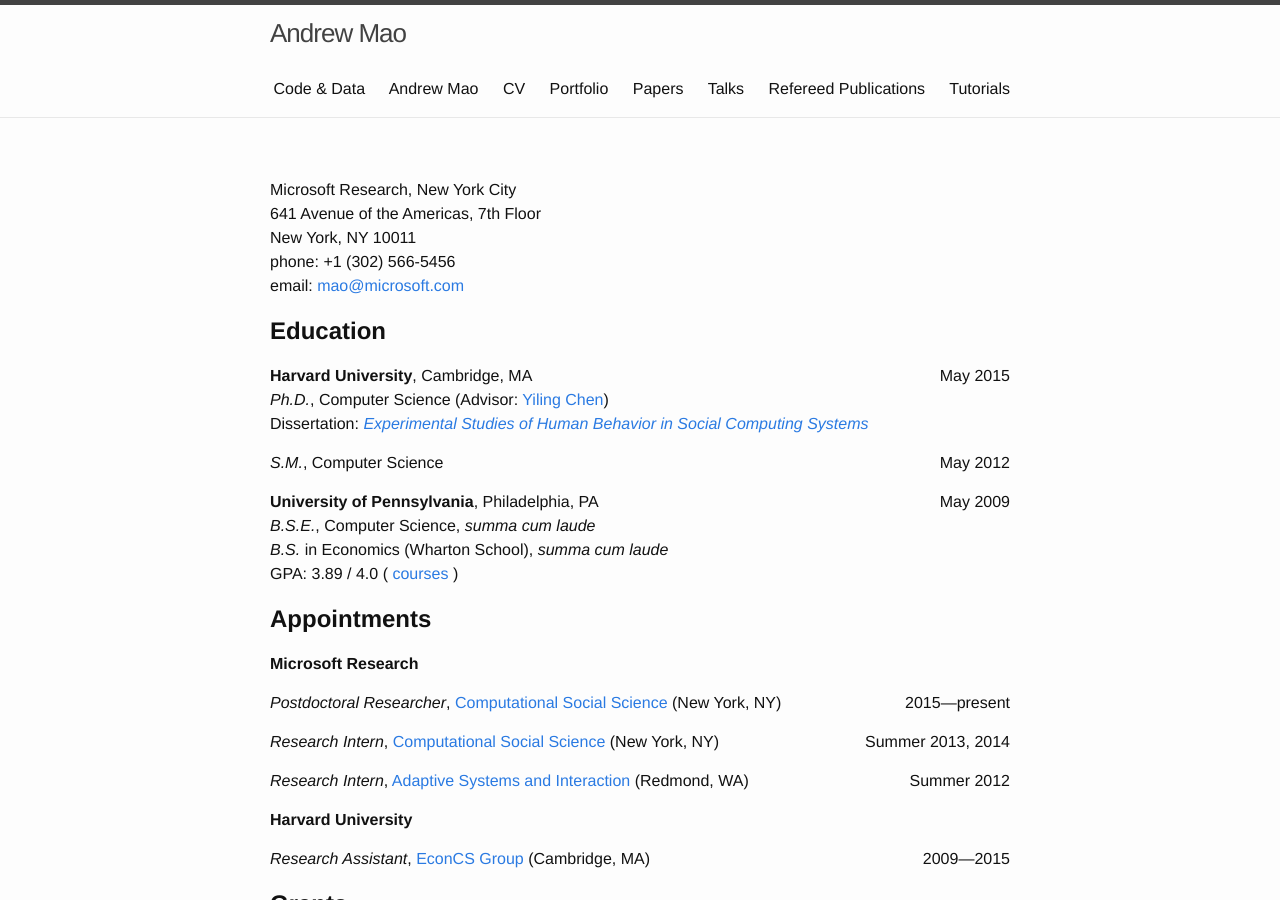
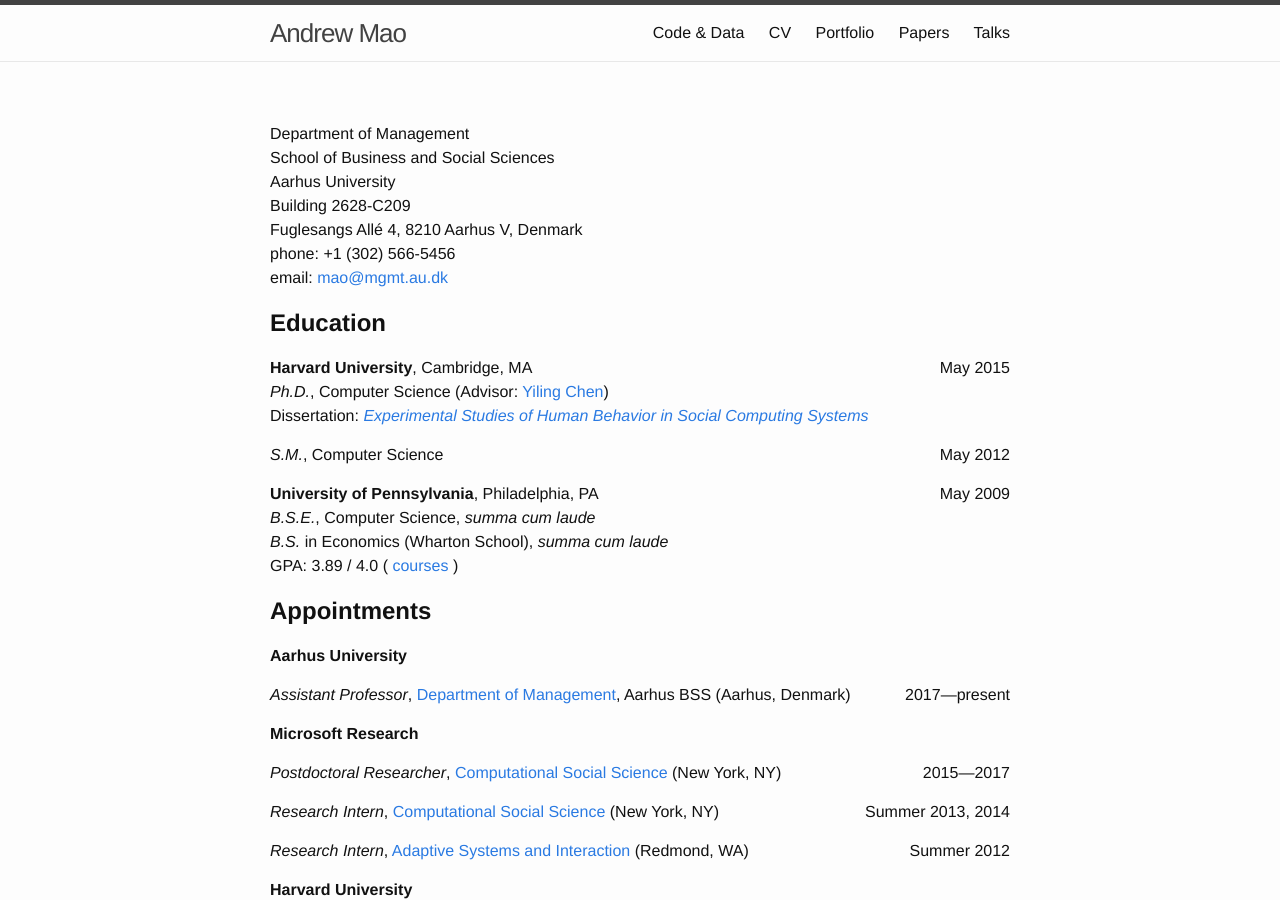
Before and after one commit to mizzao/andrewmao.net, a Jekyll site: the page built from cv.md, in a window 1280 px wide and 900 px high. Built offline with Jekyll 4.4.1, drawn with Linux system fonts in a browser that asks for light colours; some of the changed text lies outside the part shown.

Commit message:
update with AU affiliation

```diff
--- a/career.md
+++ b/_includes/career.md
@@ -1,8 +1,10 @@
-Microsoft Research, New York City\\
-641 Avenue of the Americas, 7th Floor\\
-New York, NY 10011\\
+Department of Management\\
+School of Business and Social Sciences\\
+Aarhus University\\
+Building 2628-C209\\
+Fuglesangs Allé 4, 8210 Aarhus V, Denmark\\
 phone: +1 (302) 566-5456\\
-email: <mao@microsoft.com>
+email: <mao@mgmt.au.dk>
 
 **Education**
 =============
@@ -33,9 +35,17 @@ GPA: 3.89 / 4.0
 **Appointments**
 ================
 
+**Aarhus University**
+
+2017—present
+{: .right}
+*Assistant Professor*, [Department of Management][mgmt-au], Aarhus BSS (Aarhus, Denmark)
+
+[mgmt-au]: http://mgmt.au.dk/
+
 **Microsoft Research**
 
-2015—present
+2015—2017
 {: .right}
 *Postdoctoral Researcher*, [Computational Social Science][css] (New York, NY)
 
--- a/presentations.md
+++ b/_includes/presentations.md
@@ -1,5 +1,13 @@
 **Tutorials**
 =============
+
+Neil S. Gaikwad, Sohan Dsouza, Oana Vuculescu, and Andrew Mao.
+[**Crowdcomputing and Citizen Science for Large-scale Experiments**][ic2s2-crowdcomputing].
+At the *3nd International Conference on Computational Social Science* (IC2S2 2017).
+[ [slides][ic2s2-crowdcomputing-slides] ]
+
+[ic2s2-crowdcomputing]: https://ic2s2.org/2017/elements/tutorials.html#t8
+[ic2s2-crowdcomputing-slides]: http://web.media.mit.edu/~gaikwad/assets/publications/tutorial-ic2s2.pdf
 
 Andrew Mao.
 [**Experiments of Collective Social Behavior in the Virtual Lab**][ic2s2-tutorial].
--- a/cv.md
+++ b/cv.md
@@ -4,11 +4,11 @@ hidetitle: true
 layout: page
 ---
 
-{% include_relative career.md %}
+{% include_relative _includes/career.md %}
 
-{% include_relative papers.md %}
+{% include_relative _includes/papers.md %}
 
-{% include_relative presentations.md %}
+{% include_relative _includes/presentations.md %}
 
 **Program Committees**
 ======================
```
Also changed, not shown: index.md (+12 -17 lines), research.md (+1 -1 lines), talks.md (+1 -1 lines), Gemfile.lock, _includes/cv-short.md (renamed from cv-short.md), _includes/papers.md (renamed from papers.md).
